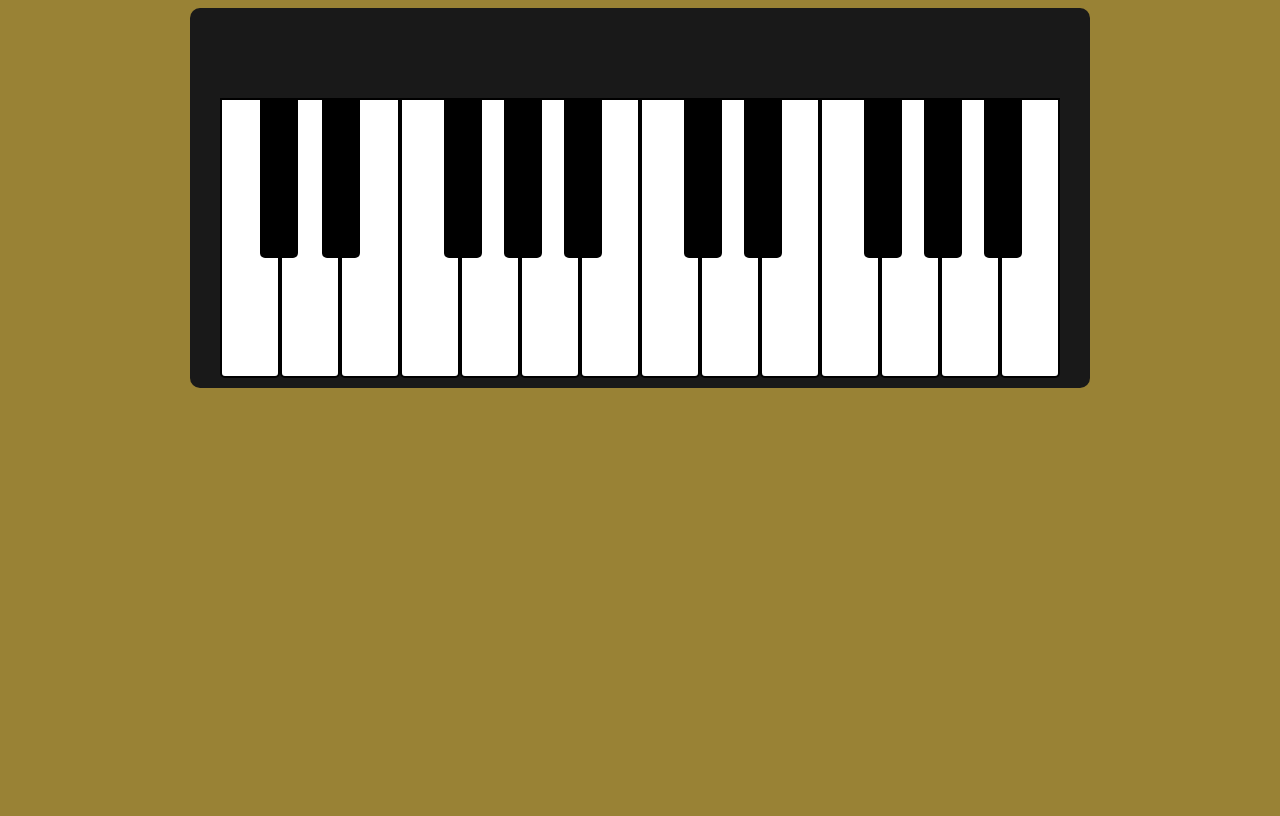
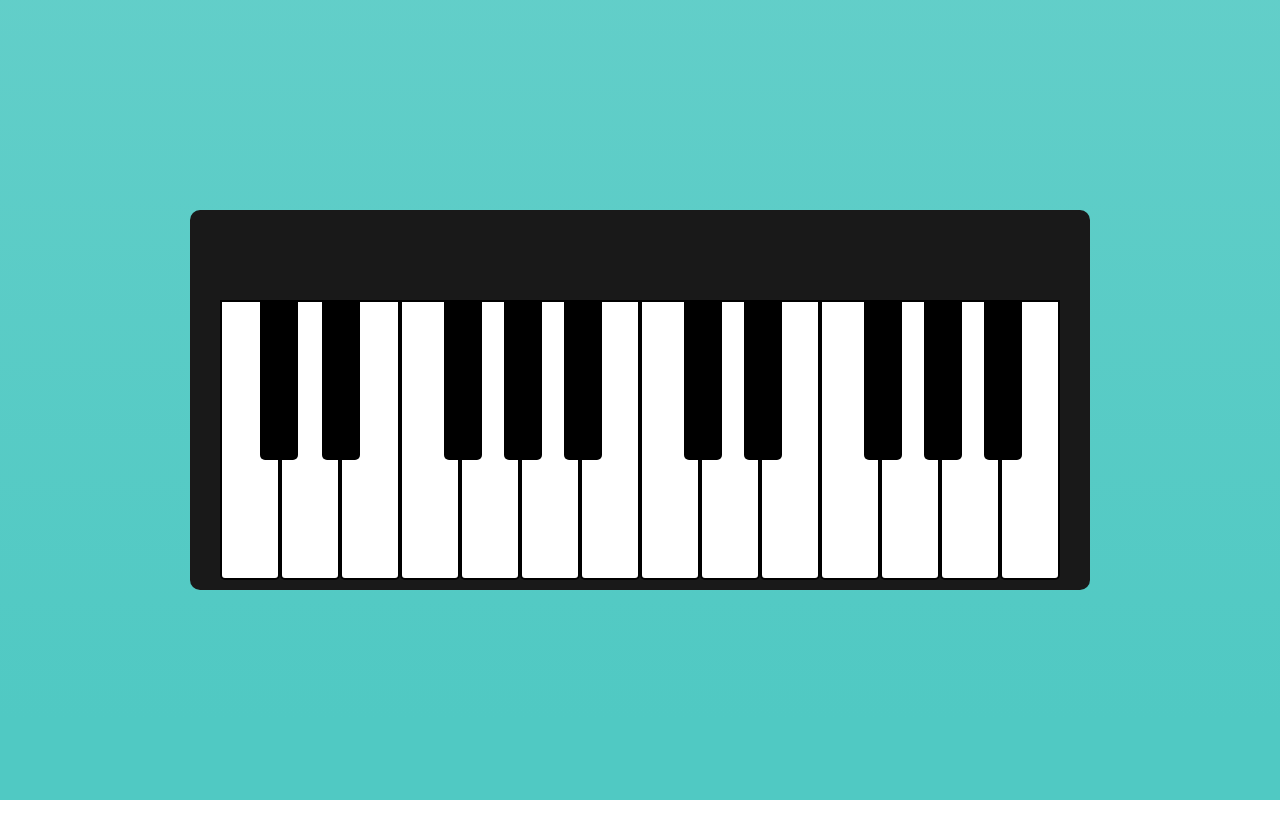
Before and after one commit to Chaitanya1512/ghw-sept-frontend, a plain HTML site: page index.html in a window 1280 px wide. Drawn offline with Linux system fonts and the light colour scheme.

Commit message:
fix notes

```diff
--- a/index.html
+++ b/index.html
@@ -11,20 +11,6 @@
 <body>
   <div id="piano">
     <div class="keys">
-      <div class="black-keys">
-        <div class="key black-key"></div>
-        <div class="key black-key"></div>
-        <div class="key black-key"></div>
-        <div class="key black-key"></div>
-        <div class="key black-key"></div>
-        <div class="key black-key"></div>
-        <div class="key black-key"></div>
-        <div class="key black-key"></div>
-        <div class="key black-key"></div>
-        <div class="key black-key"></div>
-      </div>
-
-
 
       <div class="white-keys">
         <div class="key white-key"></div>
@@ -42,9 +28,22 @@
         <div class="key white-key"></div>
         <div class="key white-key"></div>
       </div>
+
+      <div class="black-keys">
+        <div class="key black-key"></div>
+        <div class="key black-key"></div>
+        <div class="key black-key"></div>
+        <div class="key black-key"></div>
+        <div class="key black-key"></div>
+        <div class="key black-key"></div>
+        <div class="key black-key"></div>
+        <div class="key black-key"></div>
+        <div class="key black-key"></div>
+        <div class="key black-key"></div>
+      </div>
+
     </div>
   <script src="script.js"></script>
-  <script src="https://replit.com/public/js/replit-badge.js" theme="blue" defer></script>
 </body>
 
 </html>
--- a/style.css
+++ b/style.css
@@ -1,11 +1,10 @@
 body {
-
-
+  margin: 0;
   display: flex;
   justify-content: center;
+  align-items: center;
   height: 100vh;
-  align-content: center;
-  background: #998235
+  background: linear-gradient(360deg, #50c9c3 10%, #96deda 360%);
 }
 
 #piano {
@@ -27,7 +26,6 @@ body {
 }
 
 .black-keys {
-  position: relative;
   display: flex;
 }
 
@@ -46,6 +44,7 @@ body {
   border-radius: 0 0 5px 5px;
   box-sizing: border-box;
   position: absolute;
+  inset: 0;
   background-color: black;
 }
 
```
Also changed, not shown: script.js (+6 -6 lines), 2 other files.
